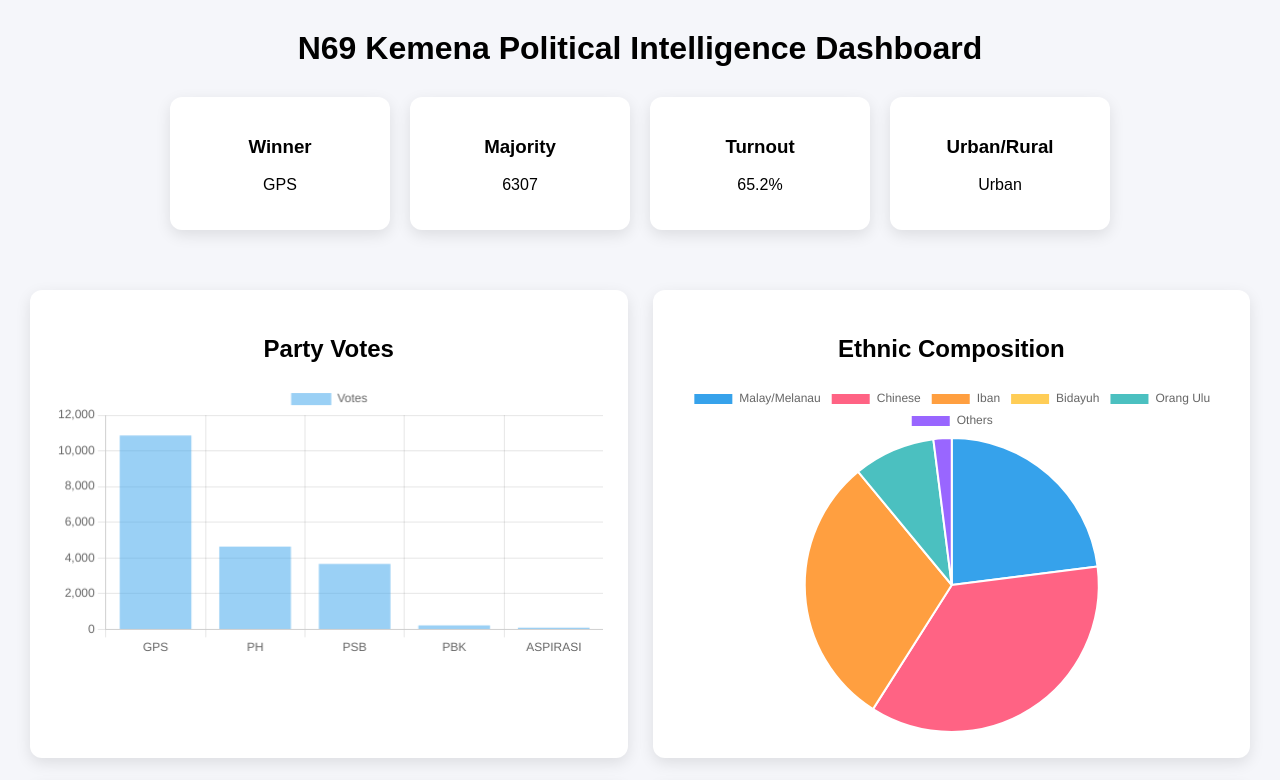
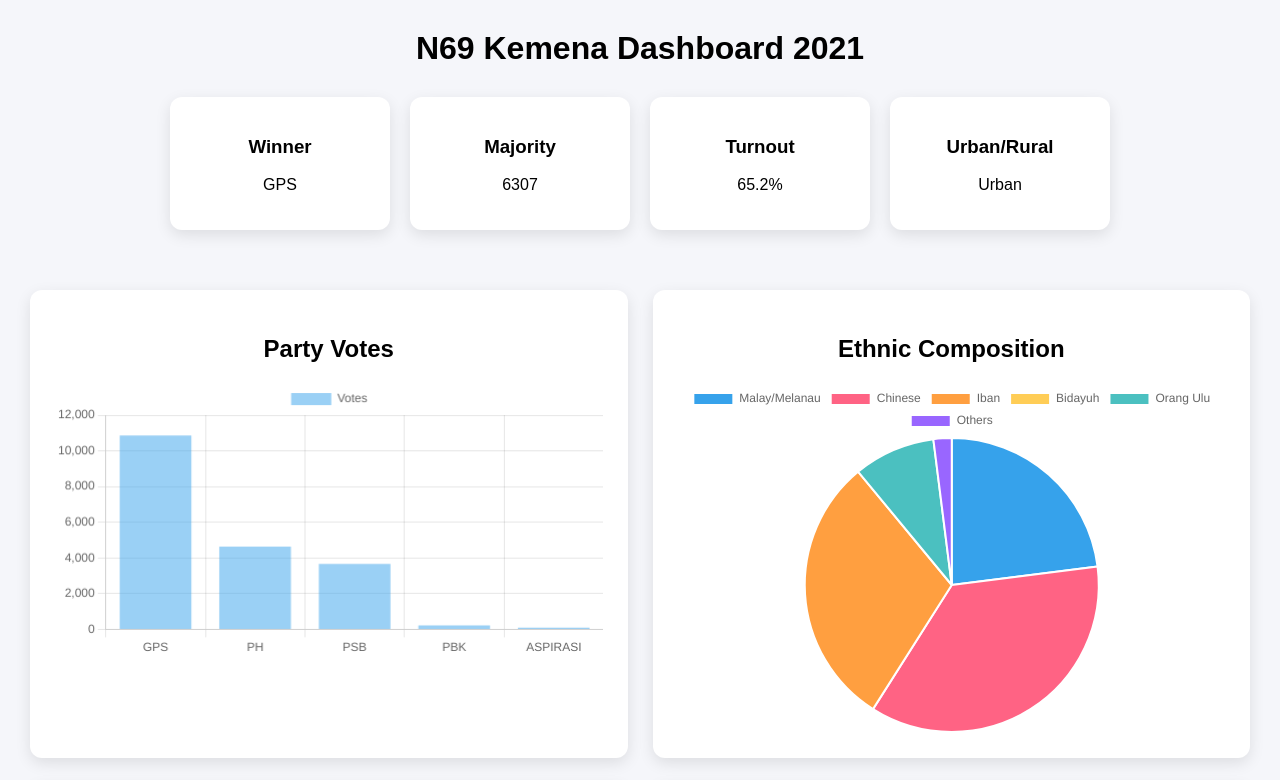
Before and after one commit to sklblockchain-ui/Kemena-Draft, a plain HTML site: page index.html in a window 1280 px wide. Shown: the top 780 px of the page. Drawn offline with nearby package versions, Linux system fonts and the light colour scheme.

Commit message:
Update index.html

```diff
--- a/index.html
+++ b/index.html
@@ -14,7 +14,7 @@
 
 <body>
 
-<h1>N69 Kemena Political Intelligence Dashboard</h1>
+<h1>N69 Kemena Dashboard 2021</h1>
 
 <div class="cards">
 
```
